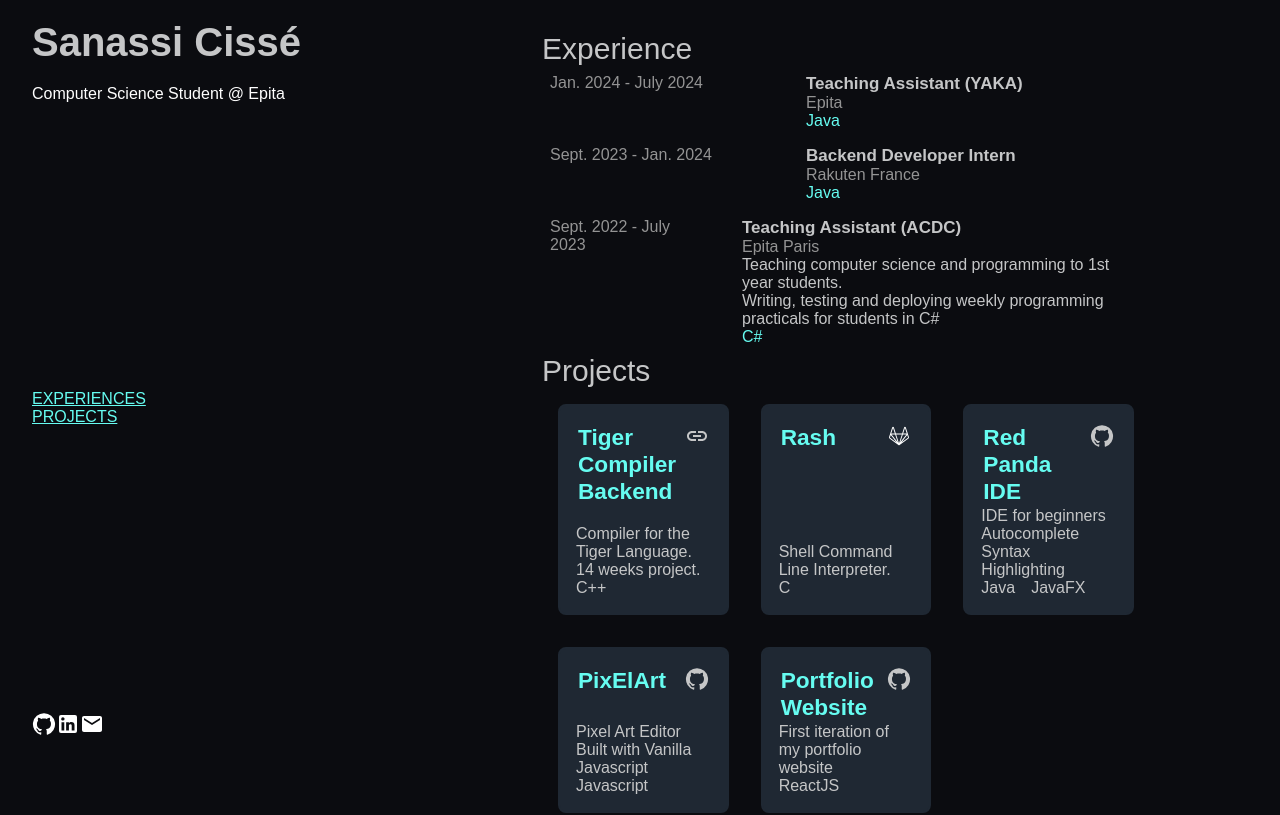
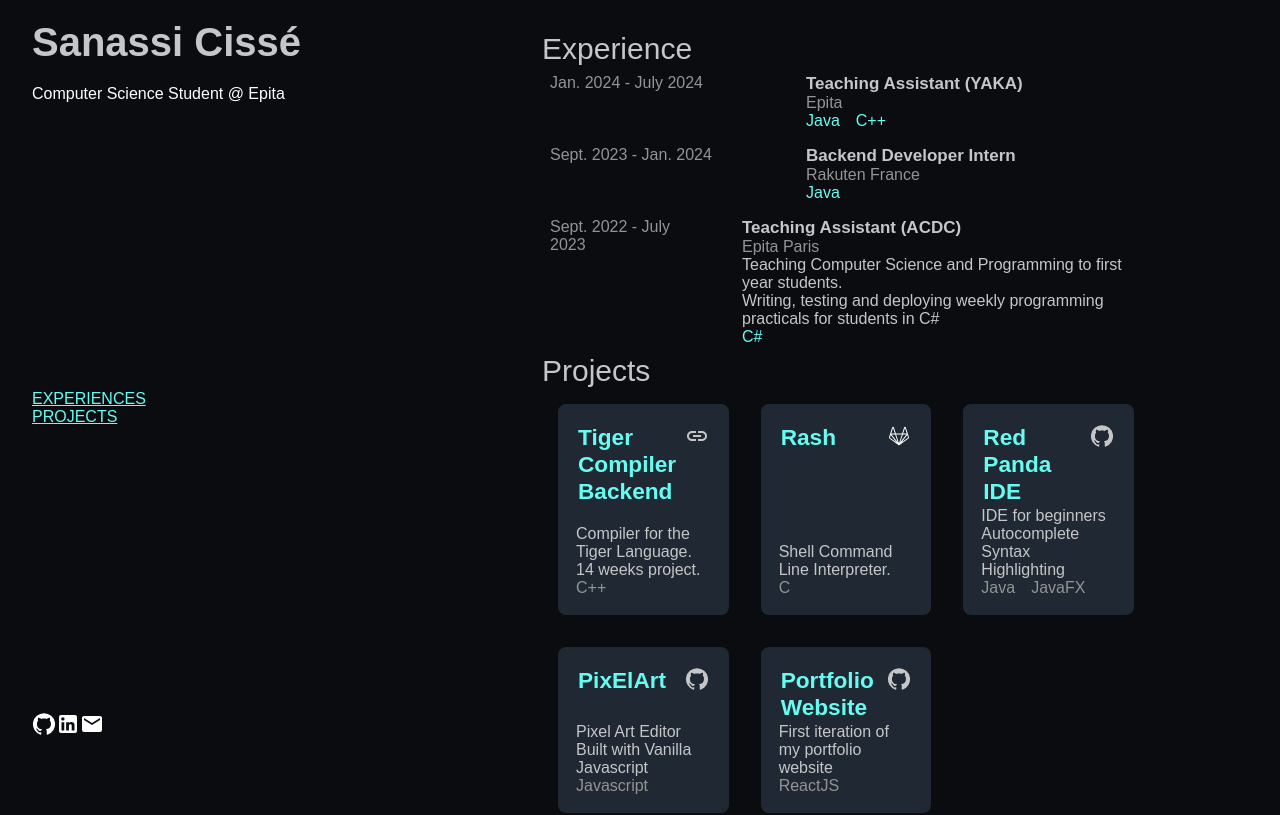
Before and after one commit to sanassi/random-stuff, a React (Create React App) app: page / in a window 1280 px wide. Shown: the top 815 px of the page. Built offline with nearby package versions, Linux system fonts and the light colour scheme.

Commit message:
feat: tech stack color
Signed-off-by: Sanassi Cissé <sanassi-mory.cisse@epita.fr>

```diff
--- a/src/Experience.css
+++ b/src/Experience.css
@@ -35,6 +35,14 @@
 
 .experience-techs {
     color: #66FCF1;
+    display: flex;
+    flex: auto;
+    flex-direction: row;
+    padding-right: 2em;
+}
+
+.experience-techs div {
+    padding-right: 1em;
 }
 
 .experience-description {
--- a/src/Experience.js
+++ b/src/Experience.js
@@ -1,6 +1,6 @@
 import './Experience.css'
 export default function Experience(props) {
-  let labels = props.techs.map((tech) => <label>{tech}</label>);
+  let techStack = props.techs.map((tech) => <div>{tech}</div>);
   let desc = props.description.map((elt) => <div>{elt}</div>);
   return (
     <div className="experience">
@@ -12,7 +12,7 @@ export default function Experience(props) {
         <label className='experience-company'>{props.company}</label>
         {desc}
         <div className='experience-techs'>
-          {labels}
+          {techStack}
         </div>
       </div>
     </div>
--- a/src/Experiences.js
+++ b/src/Experiences.js
@@ -9,7 +9,7 @@ export default function Experiences() {
                     title='Teaching Assistant (YAKA)'
                     description={['']}
                     company='Epita'
-                    techs={['Java']}/>
+                    techs={['Java', 'C++']}/>
         <Experience duration={{'start' : 'Sept. 2023', 'end' : 'Jan. 2024'}}
                     title='Backend Developer Intern'
                     description={['']}
@@ -17,7 +17,7 @@ export default function Experiences() {
                     techs={['Java']}/>
         <Experience duration={{'start' : 'Sept. 2022', 'end' : 'July 2023'}}
                     title='Teaching Assistant (ACDC)'
-                    description={['Teaching computer science and programming to 1st year students.',
+                    description={['Teaching Computer Science and Programming to first year students.',
                       'Writing, testing and deploying weekly programming practicals for students in C#']}
                     company='Epita Paris'
                     techs={['C#']}/>
--- a/src/ProjectInfo.css
+++ b/src/ProjectInfo.css
@@ -46,6 +46,7 @@
 
 .project-lang div {
     padding-right: 1em;
+    color: #949494;
 }
 
 .top {
```
